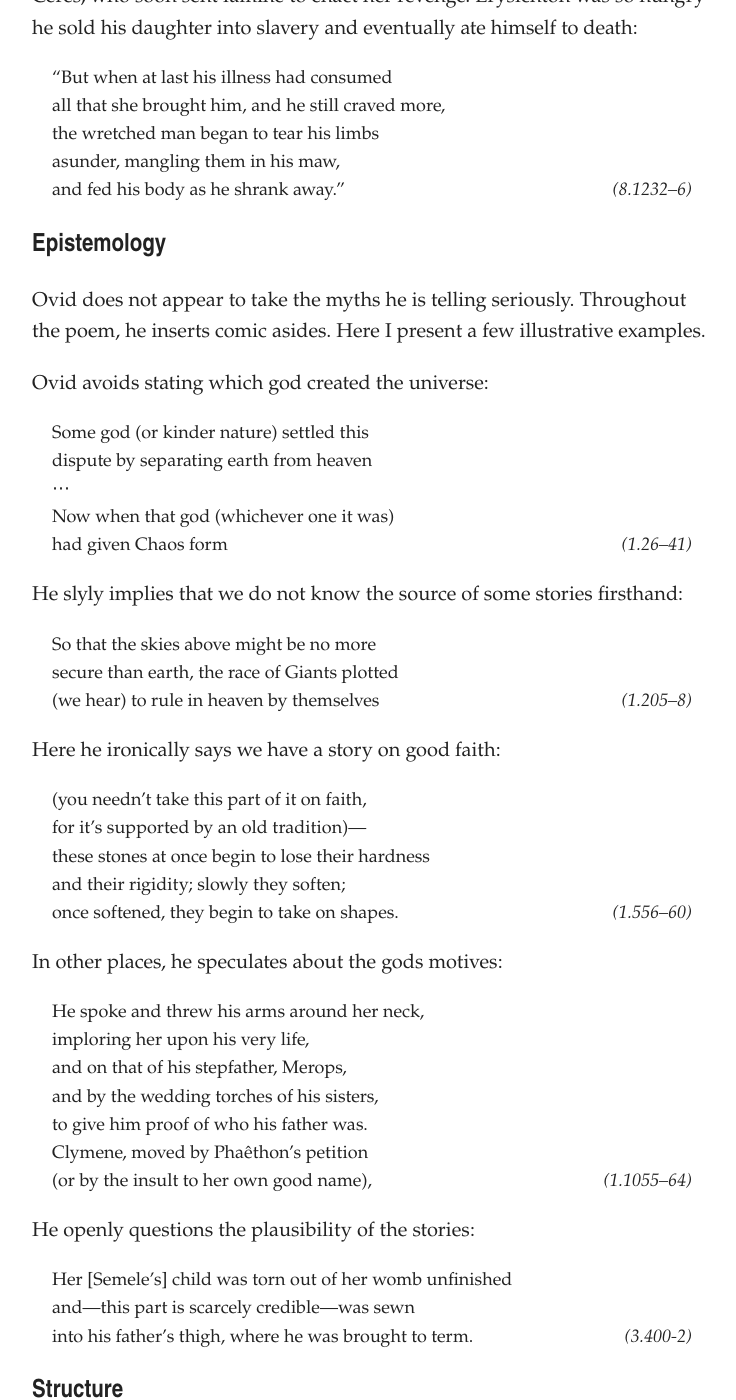
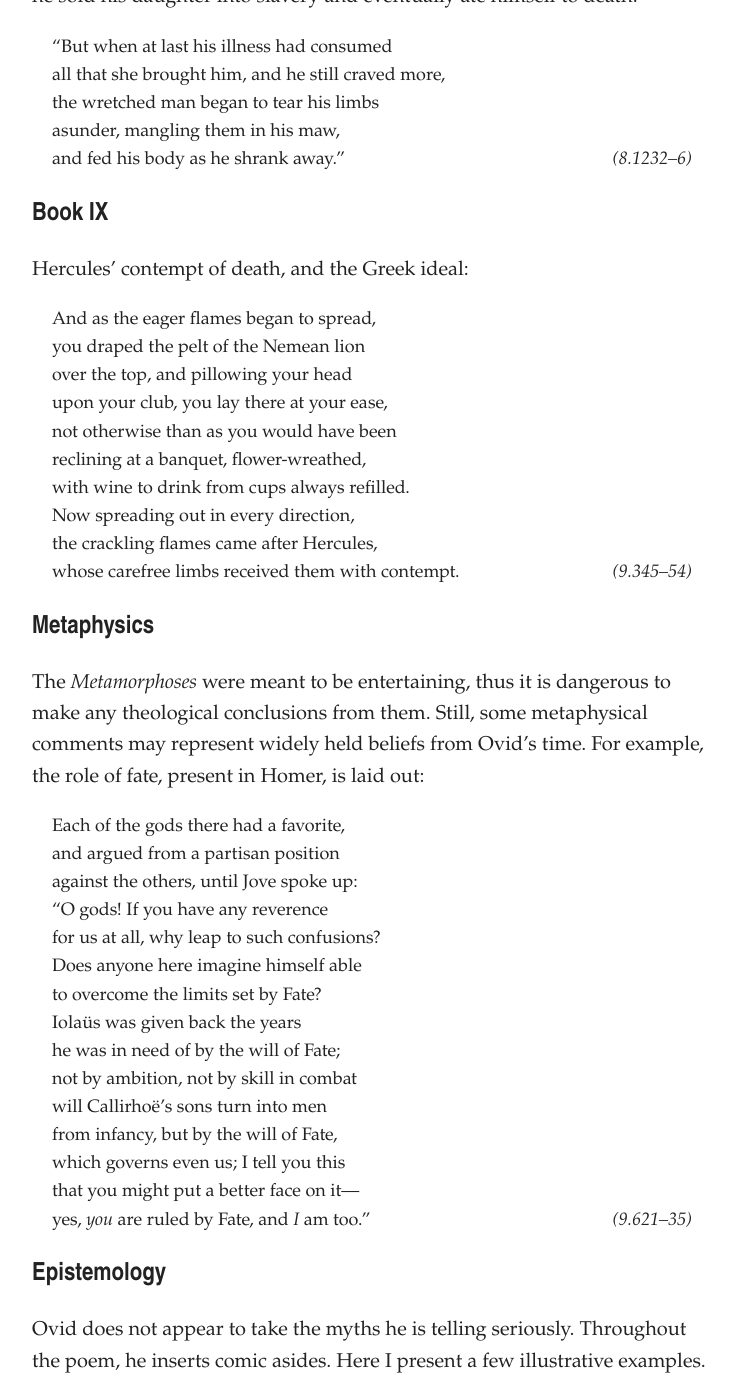
Before and after one commit to artsandmetaphysics/goodlifeodyssey, a Jekyll site: the page built from _documents/metamorphoses.md, in a window 1280 px wide and 1400 px high, scrolled down 36362 px. Shown: the whole window, without its empty margins (268-1004 px from the left). Built offline with Jekyll 4.4.1, drawn with Linux system fonts in a browser that asks for light colours; some of the changed text lies outside the part shown.

Commit message:
Add content

```diff
--- a/_documents/metamorphoses.md
+++ b/_documents/metamorphoses.md
@@ -124,15 +124,14 @@ Ovid focuses on telling the many stories using beautiful and light-hearted langu
     - Devout old Baucis and Philemon
     - Erysichthon cuts Ceres’ tree; sells daughter; eats himself
 - Book IX
-  - Acheloüs and Hercules
-  - Hercules, Deianira, and Nessus
-  - The passion of Hercules
-  - Lichas
-  - The death of Herules
-  - Jove and the apotheosis of Hercules
-  - Alcmena’s tale
-  - Iole’s tale of Dryope
-  - Iolaüs and Hebe’s prophecy
+    - Acheloüs recounts wrestling with Hercules and losing his horn
+  - Hercules save Deianira; Nessus’ revenge by poisoned bloody cloak
+  - Hercules’ in pain; recounts deeds; climbs mountain
+  - Hercules throws Lichas into the sea; he becomes an island
+  - Hercules’ death and apotheosis
+  - Alcmena delivers Hercules; tricky servant turned into weasel
+  - Dryope turned into a tree for picking berries
+  - Iolaüs and Hebe’s prophecy; Zeus blames fate
   - Byblis and Caunus
   - Iphis and Isis
 - Book X
@@ -1275,6 +1274,45 @@ Acheloüs tells the story of Erysichton, who chopped down a sacred tree of Ceres
 <p>and fed his body as he shrank away.” <cite>(8.1232–6)</cite></p>
 </blockquote>
 
+## Book IX
+
+Hercules’ contempt of death, and the Greek ideal:
+
+<blockquote class="poetry">
+<p>And as the eager flames began to spread,</p>
+<p>you draped the pelt of the Nemean lion</p>
+<p>over the top, and pillowing your head</p>
+<p>upon your club, you lay there at your ease,</p>
+<p>not otherwise than as you would have been</p>
+<p>reclining at a banquet, flower-wreathed,</p>
+<p>with wine to drink from cups always refilled.</p>
+<p>Now spreading out in every direction,</p>
+<p>the crackling flames came after Hercules,</p>
+<p>whose carefree limbs received them with contempt. <cite>(9.345–54)</cite></p>
+</blockquote>
+
+## Metaphysics
+
+The _Metamorphoses_ were meant to be entertaining, thus it is dangerous to make any theological conclusions from them. Still, some metaphysical comments may represent widely held beliefs from Ovid’s time. For example, the role of fate, present in Homer, is laid out:
+
+<blockquote class="poetry">
+<p>Each of the gods there had a favorite,</p>
+<p>and argued from a partisan position</p>
+<p>against the others, until Jove spoke up:</p>
+<p>“O gods! If you have any reverence</p>
+<p>for us at all, why leap to such confusions?</p>
+<p>Does anyone here imagine himself able</p>
+<p>to overcome the limits set by Fate?</p>
+<p>Iolaüs was given back the years</p>
+<p>he was in need of by the will of Fate;</p>
+<p>not by ambition, not by skill in combat</p>
+<p>will Callirhoë’s sons turn into men</p>
+<p>from infancy, but by the will of Fate,</p>
+<p>which governs even us; I tell you this</p>
+<p>that you might put a better face on it—</p>
+<p>yes, <em>you</em> are ruled by Fate, and <em>I</em> am too.” <cite>(9.621–35)</cite></p>
+</blockquote>
+
 ## Epistemology
 
 Ovid does not appear to take the myths he is telling seriously. Throughout the poem, he inserts comic asides. Here I present a few illustrative examples.
```
Also changed, not shown: documents/metamorphoses.md (+45 -9 lines).
